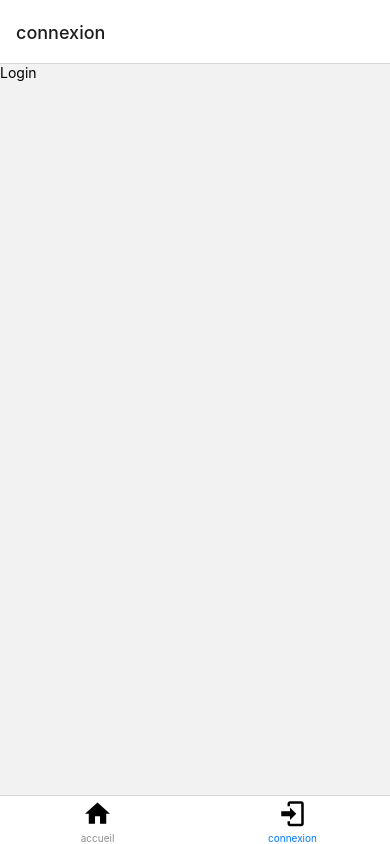
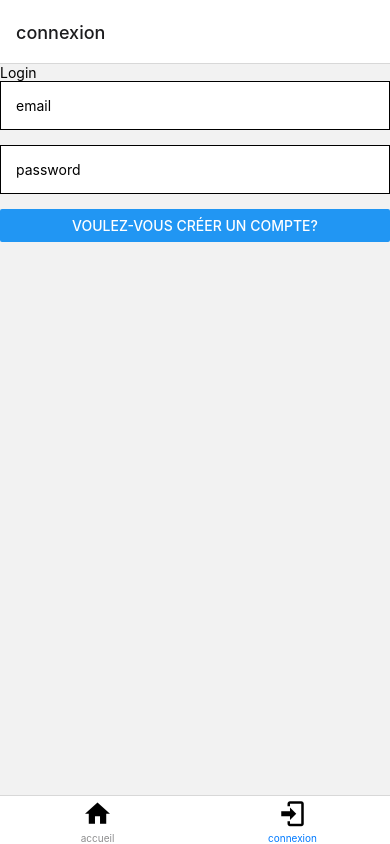
Before and after one commit to izemsabrina/projet-nodejs-reactnative, a React Native app in the folder projet-front/: screen /connexion in a window 390 px wide. Built offline with nearby package versions, Linux system fonts and the light colour scheme.

Commit message:
rajouter un formulaire

```diff
--- a/projet-front/composants/Login.jsx
+++ b/projet-front/composants/Login.jsx
@@ -1,14 +1,28 @@
-import { StyleSheet, Text, View } from 'react-native'
-import React from 'react'
+import { StyleSheet, Text, View, TextInput, Button } from 'react-native'
+import React , {useState} from 'react'
 
-const Login = () => {
+
+const Login = ({navigation}) => {
+    const [login, setLogin] =useState("")
   return (
     <View>
       <Text>Login</Text>
+      <TextInput placeholder="email" style={styles.forme} value={login} onChangeText={(text) => setLogin(text)}/>
+      <TextInput placeholder='password' style={styles.forme}/>
+      <Button onPress={() => navigation.navigate("creer-compte" , {query : login})} title="voulez-vous créer un compte?" />
     </View>
   )
 }
 
+
 export default Login
 
-const styles = StyleSheet.create({})
+const styles = StyleSheet.create({
+    forme : {
+        borderWidth : 1,
+        padding : 15 ,
+        borderColor : "black",
+        backgroundColor : "white",
+        marginBottom : 15
+    }
+})
```
Also changed, not shown: projet-front/composants/Login2.jsx (added, +21 -0 lines).
